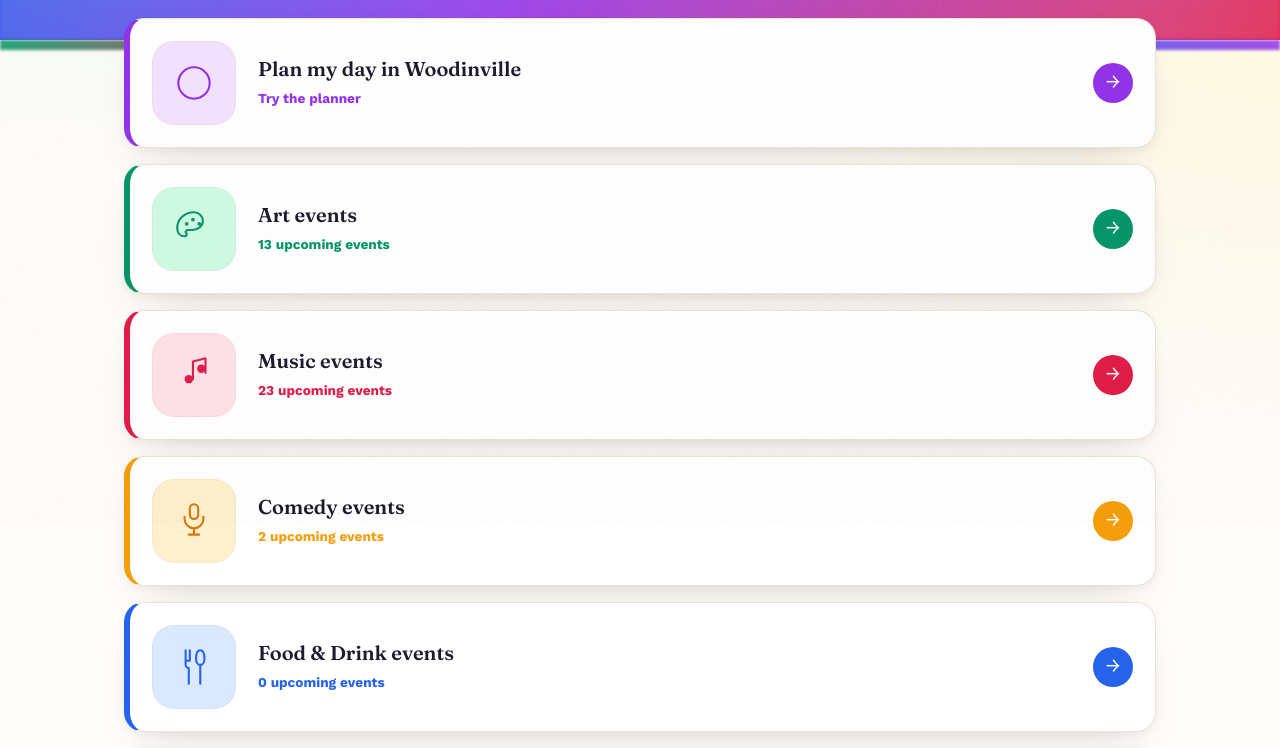
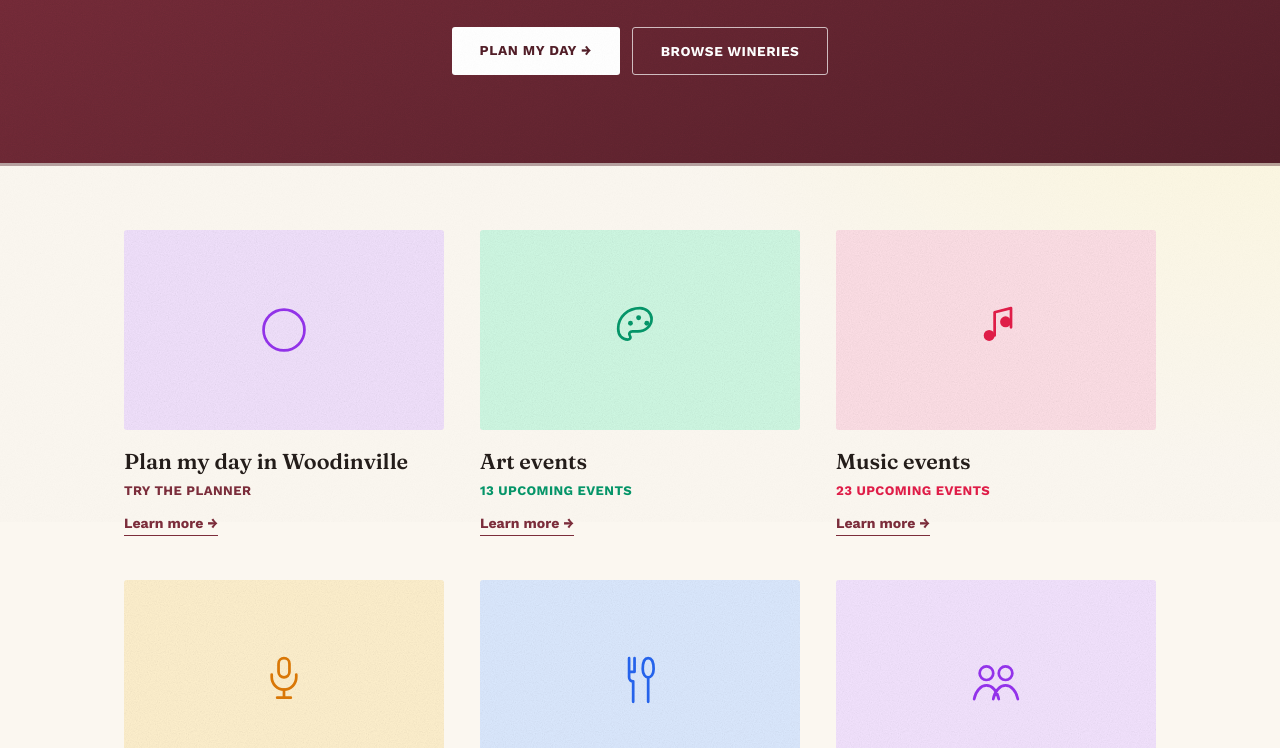
Before and after one commit to waaevents/waaevents, a website: page index.html in a window 1280 px wide. Shown: the part 278-1026 px from the top of the page. Drawn offline with nearby package versions, Linux system fonts and the light colour scheme.

Commit message:
Major redesign toward the Art Walk Edmonds reference: one signature color, editorial image-over-text cards
Replaced the multi-color 'jewel tone dashboard' hero and small-icon rows
with a restrained, single-signature-color (deep wine) editorial system
closer to artwalkedmonds.com's structure:

- Hero: one solid deep-wine gradient (with grain texture and a soft glow)
  across every page instead of a different bright color per category,
  centered serif headline, italic serif tagline, minimal uppercase button.
- Homepage feature rows rebuilt as image-over-text cards: a large 16:10
  color panel (using each category's existing tint as a muted, editorial
  background rather than a small saturated icon badge) with a big line-art
  icon, then a serif heading, a short status line, and a plain 'Learn
  more →' text link — no more colored circle buttons.
- Category-color jewel tones are demoted to small accents only (event-card
  date badges/borders) instead of driving full-page hero backgrounds.
- All 5 category pages plus Wineries and Plan My Day now share the same
  hero color for visual consistency across the site, matching the
  reference's restrained palette instead of a different hue per page.

Also added two real dated Goose Ridge Thursday shows (Izzy Burns 9/24,
Josiah Bogle 10/1) and expanded the Music page's recurring-series section
with verified nights for Alexandria Nicole (Thu), Bayernmoor (Fri),
Evergreen Family Wines (Fri/Sat), Fidelitas (1st Friday + more), and
Bookwalter (Fri + monthly showcase) — sourced from each winery's own site,
noting where I could not verify a specific current artist.

```diff
--- a/assets/style.css
+++ b/assets/style.css
@@ -1,10 +1,17 @@
 @import url('https://fonts.googleapis.com/css2?family=Fraunces:opsz,wght@9..144,500;9..144,600;9..144,700&family=Work+Sans:wght@400;500;600;700&display=swap');
 
 :root {
-  --paper: #fffdf9;
-  --ink: #201a2e;
-  --ink-soft: #5c5470;
-  --line: #ece3d3;
+  --paper: #fbf7f0;
+  --ink: #241d1a;
+  --ink-soft: #6b6058;
+  --line: #e8dfd2;
+
+  /* Signature brand color — used for hero, buttons, links.
+     Category jewel tones (below) are now just small accents, not the
+     structural color language. */
+  --signature: #7c2d3b;
+  --signature-deep: #521e28;
+  --signature-bg: #f3e4e6;
 
   /* Bright jewel palette */
   --art: #059669;         /* emerald */
@@ -73,23 +80,24 @@
 
 /* ---------- Jewel hero ---------- */
 
+/* ---------- Editorial hero (single signature color, big serif type) ---------- */
+
 .jewel-hero {
   position: relative;
   overflow: hidden;
-  background: linear-gradient(115deg, var(--food) 0%, var(--community) 45%, var(--music) 100%);
+  background: linear-gradient(155deg, var(--signature) 0%, var(--signature-deep) 100%);
   color: #fff;
-  padding: 56px 24px 64px;
+  padding: 72px 24px 88px;
+  text-align: center;
 }
 
 .jewel-hero::before {
   content: '';
   position: absolute;
   inset: 0;
-  background-image:
-    radial-gradient(circle at 10% 15%, rgba(255,255,255,0.22) 0%, transparent 45%),
-    radial-gradient(circle at 88% 80%, rgba(255,255,255,0.18) 0%, transparent 50%),
-    radial-gradient(circle at 50% 100%, rgba(255,255,255,0.10) 0%, transparent 60%);
-  filter: blur(2px);
+  background-image: var(--grain);
+  opacity: 0.12;
+  mix-blend-mode: overlay;
   pointer-events: none;
 }
 
@@ -97,167 +105,175 @@
   content: '';
   position: absolute;
   inset: 0;
-  background-image: var(--grain);
-  opacity: 0.10;
-  mix-blend-mode: overlay;
+  background-image: radial-gradient(ellipse 700px 400px at 50% -10%, rgba(255,255,255,0.16) 0%, transparent 70%);
   pointer-events: none;
 }
 
 .jewel-hero .hero-inner {
   position: relative;
-  max-width: 1080px;
+  max-width: 760px;
   margin: 0 auto;
 }
 
 .jewel-hero .eyebrow {
   font-size: 12px;
   font-weight: 700;
-  letter-spacing: 0.14em;
+  letter-spacing: 0.22em;
   text-transform: uppercase;
-  color: #fff;
-  opacity: 0.95;
+  color: rgba(255,255,255,0.75);
 }
 
 .jewel-hero .title-row {
   display: flex;
   align-items: center;
+  justify-content: center;
   gap: 16px;
-  margin-top: 10px;
+  margin-top: 14px;
 }
 
 .jewel-hero h1 {
-  font-size: clamp(2rem, 5vw, 3.1rem);
+  font-size: clamp(2.1rem, 5.5vw, 3.4rem);
   color: #fff;
+  letter-spacing: -0.01em;
 }
 
 .jewel-hero .tagline {
-  margin-top: 14px;
-  max-width: 52ch;
-  font-size: 1.1rem;
-  color: rgba(255,255,255,0.95);
+  margin: 18px auto 0;
+  max-width: 46ch;
+  font-size: 1.15rem;
+  font-style: italic;
+  font-family: 'Fraunces', Georgia, serif;
+  color: rgba(255,255,255,0.88);
 }
 
 .jewel-hero .hero-cta {
   display: inline-flex;
   gap: 12px;
-  margin-top: 24px;
+  margin-top: 30px;
   flex-wrap: wrap;
+  justify-content: center;
 }
 
 .hero-btn {
   display: inline-block;
-  padding: 12px 22px;
-  border-radius: 999px;
+  padding: 13px 28px;
+  border-radius: 3px;
   font-weight: 700;
-  font-size: 0.92rem;
+  font-size: 0.85rem;
+  letter-spacing: 0.04em;
+  text-transform: uppercase;
   text-decoration: none;
-  transition: transform 140ms ease;
+  transition: transform 140ms ease, opacity 140ms ease;
 }
-.hero-btn:hover { transform: translateY(-2px); }
-.hero-btn--solid { background: #fff; color: var(--community-deep); }
+.hero-btn:hover { transform: translateY(-2px); opacity: 0.92; }
+.hero-btn--solid { background: #fff; color: var(--signature-deep); }
 .hero-btn--outline { border: 1.5px solid rgba(255,255,255,0.7); color: #fff; }
 
 .back-link {
   display: inline-block;
-  color: #fff;
+  color: rgba(255,255,255,0.85);
   font-weight: 600;
-  font-size: 0.9rem;
+  font-size: 0.82rem;
+  letter-spacing: 0.03em;
+  text-transform: uppercase;
   text-decoration: none;
-  margin-bottom: 18px;
+  margin-bottom: 20px;
 }
 .back-link:hover { text-decoration: underline; }
 
 .vine-strip {
-  height: 10px;
+  height: 3px;
   width: 100%;
-  background: linear-gradient(to right, var(--art), var(--music), var(--comedy), var(--food), var(--community));
-  filter: blur(1.5px);
-  opacity: 0.85;
+  background: var(--signature-deep);
+  opacity: 0.4;
 }
 
-/* ---------- Illustrations ---------- */
+/* ---------- Illustrations (editorial "image" panels) ---------- */
 
 .illo {
-  width: 84px;
-  height: 84px;
-  border-radius: 22px;
+  width: 100%;
+  aspect-ratio: 16 / 10;
+  border-radius: 3px;
   display: flex;
   align-items: center;
   justify-content: center;
   flex-shrink: 0;
-  background: var(--illo-bg, var(--art-bg));
-  box-shadow: inset 0 0 0 1px rgba(0,0,0,0.03);
+  background: var(--illo-bg, var(--paper));
+  position: relative;
+  overflow: hidden;
 }
-.illo svg { width: 46px; height: 46px; }
 
-.illo--sm { width: 56px; height: 56px; border-radius: 20px; }
-.illo--sm svg { width: 30px; height: 30px; }
+.illo::after {
+  content: '';
+  position: absolute;
+  inset: 0;
+  background-image: var(--grain);
+  opacity: 0.18;
+  mix-blend-mode: multiply;
+}
 
-/* ---------- Feature rows (homepage) ---------- */
+.illo svg { width: 30%; height: 30%; position: relative; z-index: 1; }
+
+.illo--sm { width: 56px; height: 56px; aspect-ratio: auto; border-radius: 3px; flex-shrink: 0; }
+.illo--sm svg { width: 56%; height: 56%; }
+
+/* ---------- Feature rows: editorial 3-up grid, image-over-text ---------- */
 
 .feature-rows {
   max-width: 1080px;
-  margin: -32px auto 0;
-  padding: 0 24px 40px;
-  position: relative;
-  z-index: 2;
+  margin: 0 auto;
+  padding: 64px 24px 56px;
   display: grid;
-  gap: 16px;
+  grid-template-columns: repeat(auto-fit, minmax(260px, 1fr));
+  gap: 44px 36px;
 }
 
 .feature-row {
-  display: grid;
-  grid-template-columns: 84px 1fr auto;
-  align-items: center;
-  gap: 22px;
-  background: #fff;
-  border-radius: 20px;
-  padding: 22px;
-  box-shadow: 0 24px 48px -24px rgba(32, 26, 46, 0.18), 0 2px 8px rgba(32, 26, 46, 0.05);
-  border: 1px solid var(--line);
-  border-left: 6px solid var(--row-accent, var(--art));
-  transition: transform 150ms ease, box-shadow 150ms ease;
+  display: block;
   text-decoration: none;
+  color: inherit;
 }
 
-.feature-row:hover {
-  transform: translateY(-3px);
-  box-shadow: 0 26px 46px -22px var(--row-accent, rgba(32,26,46,0.28));
+.feature-row .illo { margin-bottom: 20px; }
+
+.feature-row:hover .illo svg { transform: scale(1.06); }
+.illo svg { transition: transform 200ms ease; }
+
+.feature-row h2 {
+  font-size: 1.35rem;
 }
 
-.feature-row h2 { font-size: 1.25rem; }
-.feature-row .desc { margin-top: 5px; color: var(--ink-soft); font-size: 0.93rem; }
-.feature-row .count { margin-top: 8px; font-weight: 700; font-size: 0.85rem; color: var(--row-accent, var(--art)); }
+.feature-row .count {
+  margin-top: 6px;
+  font-size: 0.82rem;
+  font-weight: 700;
+  letter-spacing: 0.03em;
+  text-transform: uppercase;
+  color: var(--row-accent, var(--signature));
+}
 
 .feature-row .row-arrow {
-  width: 40px;
-  height: 40px;
-  border-radius: 50%;
-  background: var(--row-accent, var(--art));
-  color: #fff;
-  display: flex;
-  align-items: center;
-  justify-content: center;
-  font-size: 1.2rem;
-  text-decoration: none;
-  flex-shrink: 0;
+  display: none;
+}
+
+.feature-row::after {
+  content: 'Learn more →';
+  display: inline-block;
+  margin-top: 12px;
+  font-size: 0.88rem;
+  font-weight: 700;
+  color: var(--signature);
+  border-bottom: 1px solid currentColor;
+  padding-bottom: 1px;
 }
 
 .feature-row--art    { --row-accent: var(--art); }
 .feature-row--music  { --row-accent: var(--music); }
-.feature-row--comedy { --row-accent: var(--comedy); }
+.feature-row--comedy { --row-accent: var(--comedy-deep); }
 .feature-row--food   { --row-accent: var(--food); }
 .feature-row--community { --row-accent: var(--community); }
 .feature-row--wine   { --row-accent: var(--wine-deep); }
-.feature-row--plan   { --row-accent: var(--community); }
-
-@media (max-width: 560px) {
-  .feature-row { grid-template-columns: 60px 1fr; }
-  .feature-row .illo { width: 60px; height: 60px; border-radius: 20px; }
-  .feature-row .illo svg { width: 32px; height: 32px; }
-  .feature-row .row-arrow { grid-column: 2; justify-self: start; margin-top: 10px; }
-}
-
+.feature-row--plan   { --row-accent: var(--signature); }
 /* ---------- Category page head ---------- */
 
 .category-head { max-width: 1080px; margin: 0 auto; padding: 8px 24px 4px; }
```
Also changed, not shown: art.html (+1 -1 lines), comedy.html (+1 -1 lines), community.html (+1 -1 lines), data/manual-events.json (+16 -0 lines), food-drink.html (+1 -1 lines), music.html (+32 -2 lines).
